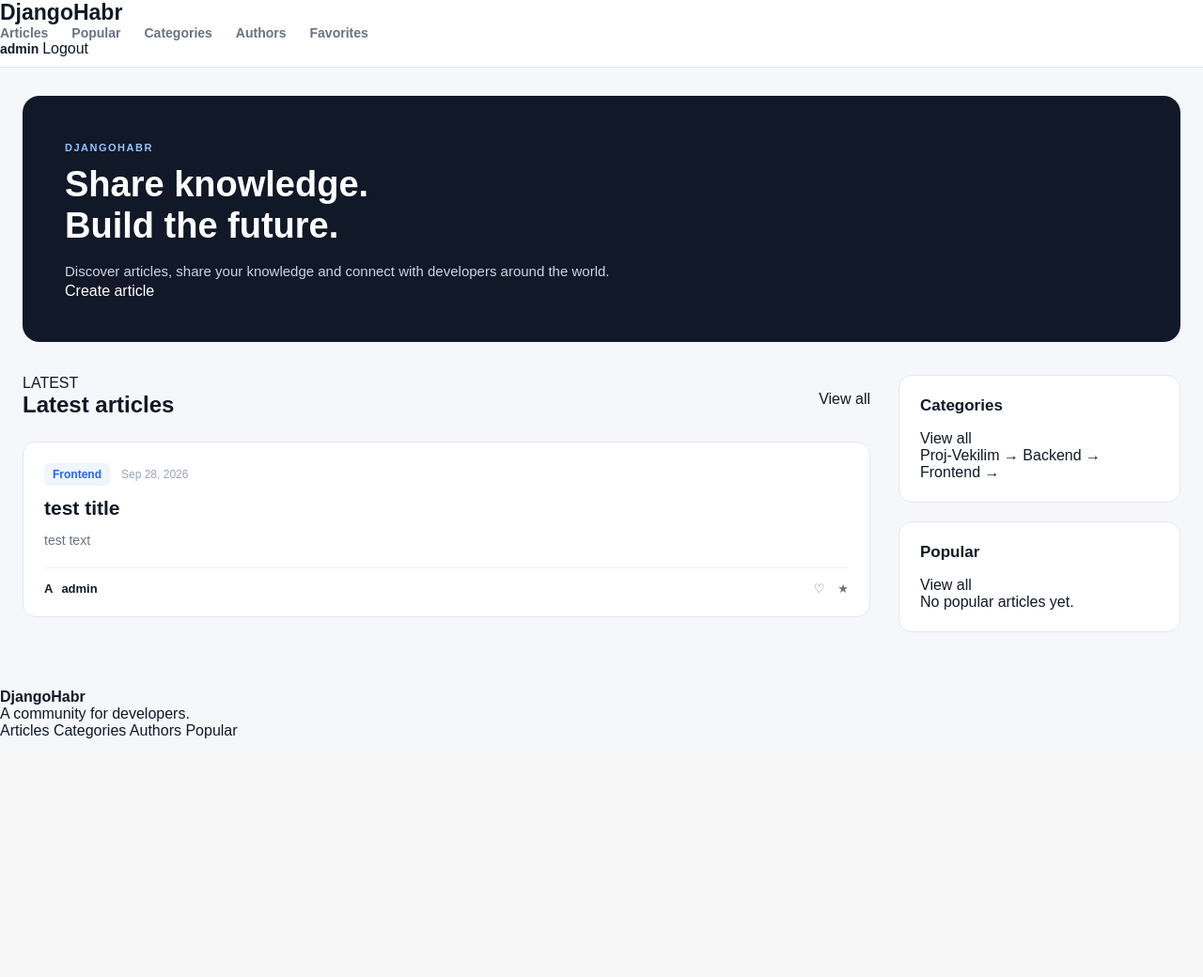
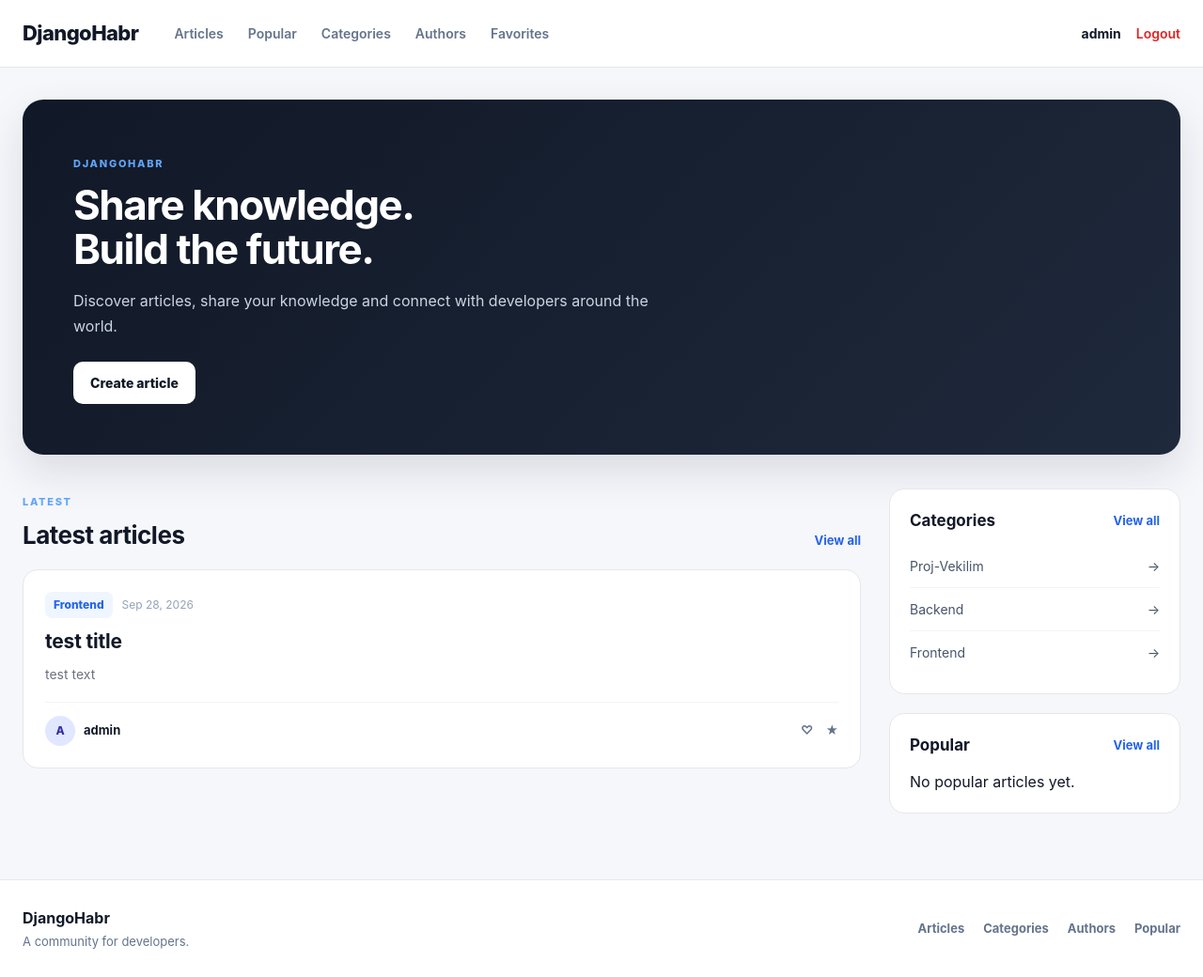
Before and after one commit to RuslanSharifov/Djanog-habr, a Django app: page / in a window 1280 px wide. Shown: the whole page at 94% size. Before the commit the page ends 786 px from the top, so only its background shows below. Run offline with Django 5.2, Linux system fonts and the light colour scheme; a user stored in the database is signed in; data comes from the database, SQL or seed files in the repository; data that the repository does not hold is empty.

Commit message:
CSS-only UI styling by GPT

```diff
--- a/articles/static/css/home.css
+++ b/articles/static/css/home.css
@@ -1,531 +1,72 @@
-* {
-    margin: 0;
-    padding: 0;
-    box-sizing: border-box;
-}
-
-body {
-    font-family: Arial, Helvetica, sans-serif;
-    background: #f6f7fb;
-    color: #111827;
-}
-
-a {
-    text-decoration: none;
-    color: inherit;
-}
-
-
-/* =========================
-   HEADER
-========================= */
-
-.header {
-    height: 72px;
-    background: #ffffff;
-    border-bottom: 1px solid #e5e7eb;
-}
-
-.header-container {
-    max-width: 1280px;
-    height: 100%;
-    margin: auto;
-
-    display: flex;
-    align-items: center;
-    gap: 40px;
-
-    padding: 0 24px;
-}
-
-.logo {
-    font-size: 23px;
-    font-weight: 800;
-    color: #111827;
-    white-space: nowrap;
-}
-
-.logo span {
-    color: #2563eb;
-}
-
-.nav {
-    display: flex;
-    align-items: center;
-    gap: 25px;
-    flex: 1;
-}
-
-.nav a {
-    color: #6b7280;
-    font-size: 14px;
-    font-weight: 600;
-    transition: 0.2s;
-}
-
-.nav a:hover,
-.nav a.active {
-    color: #2563eb;
-}
-
-.auth {
-    display: flex;
-    align-items: center;
-    gap: 12px;
-}
-
-.login-btn {
-    color: #374151;
-    font-size: 14px;
-    font-weight: 600;
-}
-
-.register-btn,
-.create-btn {
-    background: #2563eb;
-    color: white;
-
-    padding: 10px 16px;
-    border-radius: 8px;
-
-    font-size: 14px;
-    font-weight: 600;
-
-    transition: 0.2s;
-}
-
-.register-btn:hover,
-.create-btn:hover {
-    background: #1d4ed8;
-}
-
-.logout-btn {
-    color: #dc2626;
-    font-size: 14px;
-    font-weight: 600;
-}
-
-.user-menu {
-    display: flex;
-    flex-direction: column;
-    align-items: flex-end;
-}
-
-.username {
-    font-size: 14px;
-    font-weight: 600;
-}
-
-.role {
-    font-size: 11px;
-    color: #6b7280;
-}
-
-
-/* =========================
-   MAIN
-========================= */
-
-.main-container {
-    max-width: 1280px;
-    margin: auto;
-    padding: 30px 24px 60px;
-}
-
-
-/* =========================
-   HERO
-========================= */
-
-.hero {
-    background: #111827;
-    color: white;
-
-    min-height: 260px;
-
-    border-radius: 18px;
-
-    padding: 45px;
-
-    display: flex;
-    align-items: center;
-
-    margin-bottom: 35px;
-}
-
-.hero-label {
-    display: inline-block;
-
-    font-size: 11px;
-    font-weight: 700;
-    letter-spacing: 1.5px;
-
-    color: #93c5fd;
-
-    margin-bottom: 12px;
-}
-
-.hero h1 {
-    font-size: 38px;
-    line-height: 1.15;
-
-    margin-bottom: 15px;
-}
-
-.hero p {
-    max-width: 600px;
-
-    color: #cbd5e1;
-
-    font-size: 15px;
-    line-height: 1.6;
-}
-
-
-/* =========================
-   CONTENT
-========================= */
-
-.content-layout {
-    display: grid;
-    grid-template-columns: minmax(0, 1fr) 300px;
-    gap: 30px;
-}
-
-.section-header {
-    display: flex;
-    align-items: center;
-    justify-content: space-between;
-
-    margin-bottom: 20px;
-}
-
-.section-header h2 {
-    font-size: 24px;
-    margin-bottom: 5px;
-}
-
-.section-header p {
-    color: #6b7280;
-    font-size: 14px;
-}
-
-
-/* =========================
-   ARTICLE CARD
-========================= */
-
-.articles-list {
-    display: flex;
-    flex-direction: column;
-    gap: 18px;
-}
-
-.article-card {
-    background: white;
-
-    border: 1px solid #e5e7eb;
-    border-radius: 14px;
-
-    overflow: hidden;
-
-    display: flex;
-
-    transition: 0.2s;
-}
-
-.article-card:hover {
-    border-color: #cbd5e1;
-    box-shadow: 0 8px 25px rgba(0, 0, 0, 0.05);
-}
-
-.article-image {
-    width: 230px;
-    min-width: 230px;
-    height: 220px;
-}
-
-.article-image img {
-    width: 100%;
-    height: 100%;
-    object-fit: cover;
-}
-
-.article-content {
-    padding: 22px;
-    flex: 1;
-}
-
-.article-meta {
-    display: flex;
-    align-items: center;
-    gap: 12px;
-
-    color: #9ca3af;
-
-    font-size: 12px;
-
-    margin-bottom: 10px;
-}
-
-.category {
-    background: #eff6ff;
-    color: #2563eb;
-
-    padding: 5px 9px;
-
-    border-radius: 6px;
-
-    font-weight: 700;
-}
-
-.article-content h3 {
-    font-size: 21px;
-    line-height: 1.3;
-
-    margin-bottom: 9px;
-}
-
-.article-excerpt {
-    color: #6b7280;
-
-    font-size: 14px;
-    line-height: 1.6;
-
-    margin-bottom: 18px;
-}
-
-.article-footer {
-    display: flex;
-    justify-content: space-between;
-    align-items: center;
-
-    padding-top: 14px;
-
-    border-top: 1px solid #f0f1f3;
-}
-
-.author {
-    display: flex;
-    align-items: center;
-    gap: 9px;
-
-    font-size: 13px;
-    font-weight: 600;
-}
-
-.avatar {
-    width: 30px;
-    height: 30px;
-
-    display: flex;
-    align-items: center;
-    justify-content: center;
-
-    border-radius: 50%;
-
-    background: #e0e7ff;
-    color: #3730a3;
-
-    font-size: 12px;
-}
-
-.article-stats {
-    display: flex;
-    align-items: center;
-    gap: 14px;
-
-    color: #6b7280;
-
-    font-size: 13px;
-}
-
-
-/* =========================
-   SIDEBAR
-========================= */
-
-.sidebar {
-    display: flex;
-    flex-direction: column;
-    gap: 20px;
-}
-
-.sidebar-card {
-    background: white;
-
-    border: 1px solid #e5e7eb;
-    border-radius: 14px;
-
-    padding: 22px;
-}
-
-.sidebar-card h3 {
-    font-size: 17px;
-    margin-bottom: 16px;
-}
-
-.categories {
-    display: flex;
-    flex-direction: column;
-}
-
-.categories a {
-    display: flex;
-    justify-content: space-between;
-
-    padding: 12px 0;
-
-    border-bottom: 1px solid #f0f1f3;
-
-    color: #4b5563;
-
-    font-size: 14px;
-
-    transition: 0.2s;
-}
-
-.categories a:last-child {
-    border-bottom: none;
-}
-
-.categories a:hover {
-    color: #2563eb;
-    padding-left: 4px;
-}
-
-.popular-card p {
-    color: #6b7280;
-    font-size: 13px;
-    line-height: 1.6;
-}
-
-
-/* =========================
-   EMPTY STATE
-========================= */
-
-.empty-state {
-    background: white;
-
-    border: 1px dashed #d1d5db;
-    border-radius: 14px;
-
-    text-align: center;
-
-    padding: 60px 20px;
-}
-
-.empty-icon {
-    font-size: 35px;
-    margin-bottom: 15px;
-}
-
-.empty-state h3 {
-    margin-bottom: 7px;
-}
-
-.empty-state p {
-    color: #6b7280;
-    margin-bottom: 20px;
-}
-
-
-/* =========================
-   RESPONSIVE
-========================= */
-
-@media (max-width: 950px) {
-
-    .content-layout {
-        grid-template-columns: 1fr;
-    }
-
-    .sidebar {
-        display: grid;
-        grid-template-columns: 1fr 1fr;
-    }
-
-    .nav {
-        gap: 15px;
-    }
-}
-
-@media (max-width: 750px) {
-
-    .header {
-        height: auto;
-    }
-
-    .header-container {
-        padding: 18px;
-        flex-wrap: wrap;
-        gap: 18px;
-    }
-
-    .nav {
-        order: 3;
-        width: 100%;
-        overflow-x: auto;
-        padding-bottom: 4px;
-    }
-
-    .auth {
-        margin-left: auto;
-    }
-
-    .hero {
-        padding: 30px 25px;
-    }
-
-    .hero h1 {
-        font-size: 30px;
-    }
-
-    .article-card {
-        flex-direction: column;
-    }
-
-    .article-image {
-        width: 100%;
-        height: 200px;
-    }
-}
-
-@media (max-width: 550px) {
-
-    .main-container {
-        padding: 18px 14px 40px;
-    }
-
-    .hero {
-        min-height: 220px;
-        border-radius: 14px;
-    }
-
-    .hero h1 {
-        font-size: 27px;
-    }
-
-    .section-header {
-        align-items: flex-start;
-        gap: 15px;
-    }
-
-    .sidebar {
-        grid-template-columns: 1fr;
-    }
-
-    .article-content {
-        padding: 18px;
-    }
-
-    .article-footer {
-        align-items: flex-start;
-        gap: 15px;
-    }
-
-    .article-stats {
-        gap: 8px;
-    }
-}
+*{margin:0;padding:0;box-sizing:border-box}
+:root{--bg:#f6f7fb;--surface:#fff;--text:#111827;--muted:#6b7280;--line:#e5e7eb;--primary:#2563eb;--primary-dark:#1d4ed8}
+html{scroll-behavior:smooth}
+body{font-family:Inter,ui-sans-serif,system-ui,-apple-system,BlinkMacSystemFont,"Segoe UI",sans-serif;background:var(--bg);color:var(--text);line-height:1.5}
+a{text-decoration:none;color:inherit}
+button,input,textarea,select{font:inherit}
+.header{position:sticky;top:0;z-index:20;height:72px;background:rgba(255,255,255,.94);backdrop-filter:blur(12px);border-bottom:1px solid var(--line)}
+.header-inner{max-width:1280px;height:100%;margin:auto;padding:0 24px;display:flex;align-items:center;gap:38px}
+.logo{font-size:22px;font-weight:800;letter-spacing:-.6px;white-space:nowrap}
+.logo:hover{color:var(--primary)}
+.nav{display:flex;align-items:center;gap:26px;flex:1}
+.nav a,.auth-links a{color:#64748b;font-size:14px;font-weight:600;transition:.2s}
+.nav a:hover,.nav a.active,.auth-links a:hover{color:var(--primary)}
+.auth-links{display:flex;align-items:center;gap:16px}
+.username{font-size:14px;font-weight:700;color:var(--text)}
+.register-link{background:var(--primary);color:#fff!important;padding:10px 15px;border-radius:9px}
+.register-link:hover{background:var(--primary-dark);color:#fff!important}
+.logout-link{color:#dc2626!important}
+.main-container{max-width:1280px;margin:auto;padding:34px 24px 70px}
+.hero{min-height:300px;margin-bottom:36px;padding:54px;border-radius:22px;background:linear-gradient(135deg,#111827,#1e293b);color:#fff;display:flex;align-items:center;box-shadow:0 18px 45px rgba(15,23,42,.12)}
+.hero-content{max-width:720px}
+.hero-label,.section-label{display:inline-block;font-size:11px;font-weight:800;letter-spacing:1.7px;color:#60a5fa;margin-bottom:12px}
+.hero h1{font-size:44px;line-height:1.08;letter-spacing:-1.5px;margin-bottom:17px}
+.hero p{max-width:620px;color:#cbd5e1;font-size:16px;line-height:1.7}
+.hero-button{display:inline-flex;margin-top:24px;padding:12px 18px;border-radius:10px;background:#fff;color:#111827;font-size:14px;font-weight:800;transition:.2s}
+.hero-button:hover{transform:translateY(-2px);box-shadow:0 8px 20px rgba(0,0,0,.18)}
+.content-layout{display:grid;grid-template-columns:minmax(0,1fr) 310px;gap:30px}
+.section-header,.sidebar-header{display:flex;align-items:flex-end;justify-content:space-between;gap:20px;margin-bottom:20px}
+.section-header h2{font-size:26px;line-height:1.2;letter-spacing:-.5px}
+.section-header>a,.sidebar-header>a{font-size:13px;font-weight:700;color:var(--primary)}
+.articles-section{min-width:0}
+.article-card{background:var(--surface);border:1px solid var(--line);border-radius:16px;overflow:hidden;display:flex;margin-bottom:18px;transition:.22s}
+.article-card:hover{transform:translateY(-2px);border-color:#cbd5e1;box-shadow:0 12px 30px rgba(15,23,42,.07)}
+.article-image{width:235px;min-width:235px;height:220px;display:block;background:#e5e7eb;overflow:hidden}
+.article-image img{width:100%;height:100%;object-fit:cover;transition:.35s}
+.article-card:hover .article-image img{transform:scale(1.035)}
+.article-content{padding:23px;display:flex;flex-direction:column;min-width:0;flex:1}
+.article-meta{display:flex;align-items:center;gap:10px;margin-bottom:11px;font-size:12px}
+.category{display:inline-flex;padding:5px 9px;border-radius:7px;background:#eff6ff;color:var(--primary);font-weight:800}
+.date{color:#94a3b8}
+.article-content h3{font-size:21px;line-height:1.35;letter-spacing:-.2px;margin-bottom:9px}
+.article-content h3 a:hover{color:var(--primary)}
+.article-excerpt{color:var(--muted);font-size:14px;line-height:1.65;margin-bottom:18px}
+.article-footer{display:flex;align-items:center;justify-content:space-between;gap:16px;margin-top:auto;padding-top:14px;border-top:1px solid #f1f5f9}
+.author{display:flex;align-items:center;gap:9px;font-size:13px;font-weight:700}
+.author-avatar{width:32px;height:32px;border-radius:50%;display:flex;align-items:center;justify-content:center;background:#e0e7ff;color:#3730a3;font-size:12px;font-weight:800}
+.article-stats{display:flex;gap:13px;color:#64748b;font-size:13px;font-weight:700}
+.sidebar{display:flex;flex-direction:column;gap:20px}
+.sidebar-card{background:#fff;border:1px solid var(--line);border-radius:16px;padding:21px}
+.sidebar-header{align-items:center;margin-bottom:13px}
+.sidebar-header h3{font-size:17px}
+.categories-list,.popular-list{display:flex;flex-direction:column}
+.category-item,.popular-item{display:flex;align-items:center;justify-content:space-between;gap:12px;padding:12px 0;border-bottom:1px solid #f1f5f9;font-size:14px;color:#475569;transition:.18s}
+.category-item:last-child,.popular-item:last-child{border-bottom:0}
+.category-item:hover,.popular-item:hover{color:var(--primary);padding-left:4px}
+.popular-item{align-items:flex-start}
+.popular-title{font-weight:650;line-height:1.4}
+.popular-rating{white-space:nowrap;color:#d97706;font-size:12px;font-weight:800}
+.empty-state{background:#fff;border:1px dashed #cbd5e1;border-radius:16px;text-align:center;padding:60px 22px}
+.empty-state h3{font-size:19px;margin-bottom:7px}
+.empty-state p{color:var(--muted);font-size:14px;margin-bottom:18px}
+.empty-state a{display:inline-flex;background:var(--primary);color:#fff;padding:10px 15px;border-radius:9px;font-size:13px;font-weight:700}
+.footer{border-top:1px solid var(--line);background:#fff}
+.footer-inner{max-width:1280px;margin:auto;padding:28px 24px;display:flex;justify-content:space-between;gap:30px;color:#64748b}
+.footer strong{color:var(--text)}
+.footer p{font-size:13px;margin-top:4px}
+.footer-links{display:flex;gap:20px;align-items:center}
+.footer-links a{font-size:13px;font-weight:650}
+.footer-links a:hover{color:var(--primary)}
+@media(max-width:950px){.content-layout{grid-template-columns:1fr}.sidebar{display:grid;grid-template-columns:1fr 1fr}.header-inner{gap:22px}.nav{gap:15px}}
+@media(max-width:720px){.header{height:auto}.header-inner{padding:16px 18px;flex-wrap:wrap;gap:16px}.nav{order:3;width:100%;overflow-x:auto;padding-bottom:2px}.nav a{white-space:nowrap}.auth-links{margin-left:auto}.hero{padding:38px 28px;min-height:260px}.hero h1{font-size:35px}.article-card{flex-direction:column}.article-image{width:100%;height:210px}.footer-inner{flex-direction:column}.footer-links{flex-wrap:wrap}}
+@media(max-width:560px){.main-container{padding:20px 14px 45px}.hero{border-radius:16px;padding:30px 22px}.hero h1{font-size:29px}.hero p{font-size:14px}.sidebar{grid-template-columns:1fr}.article-content{padding:18px}.article-content h3{font-size:19px}.article-footer{align-items:flex-start}.section-header{align-items:flex-start}.footer-inner{padding:24px 18px}}
```
